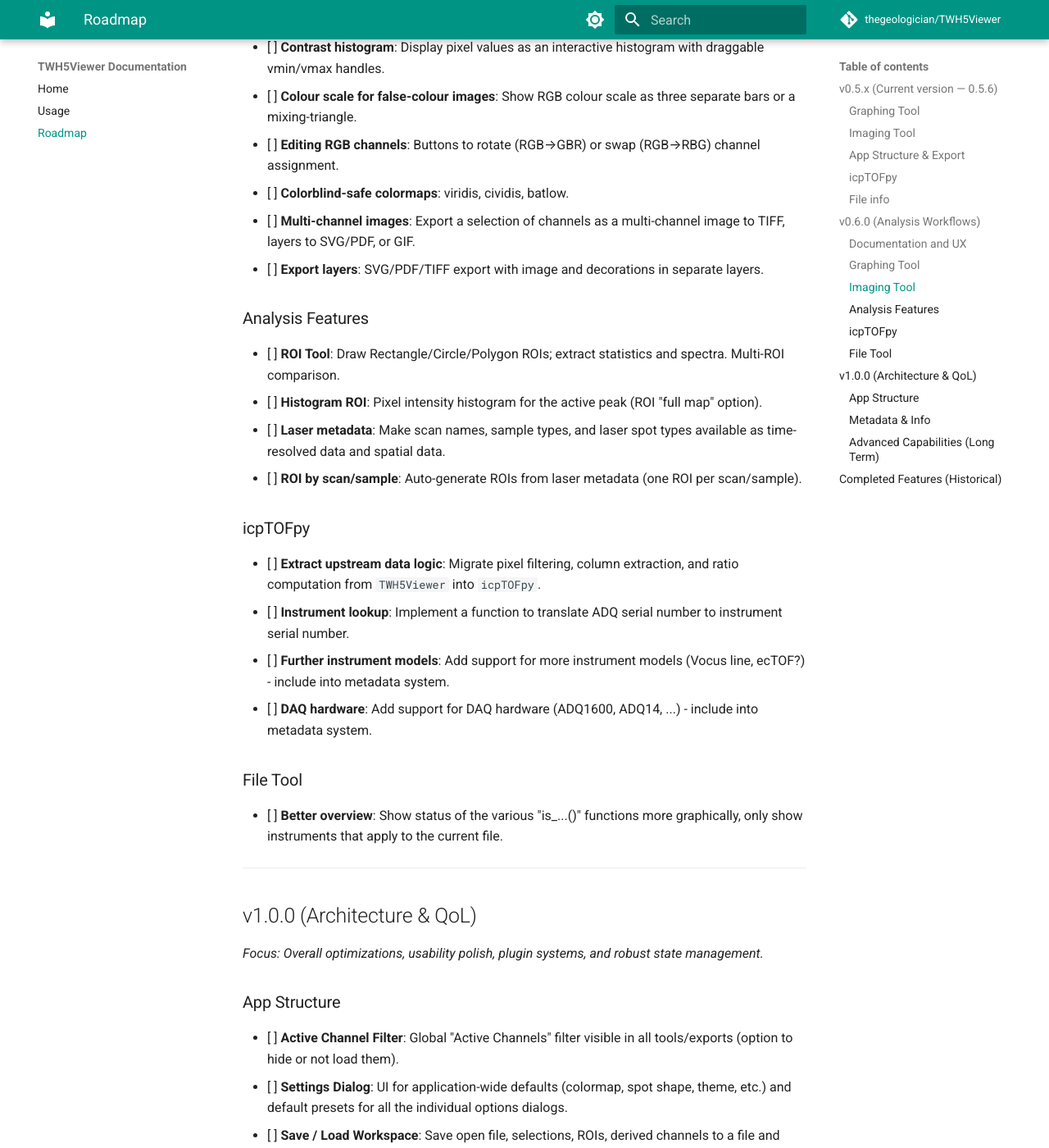
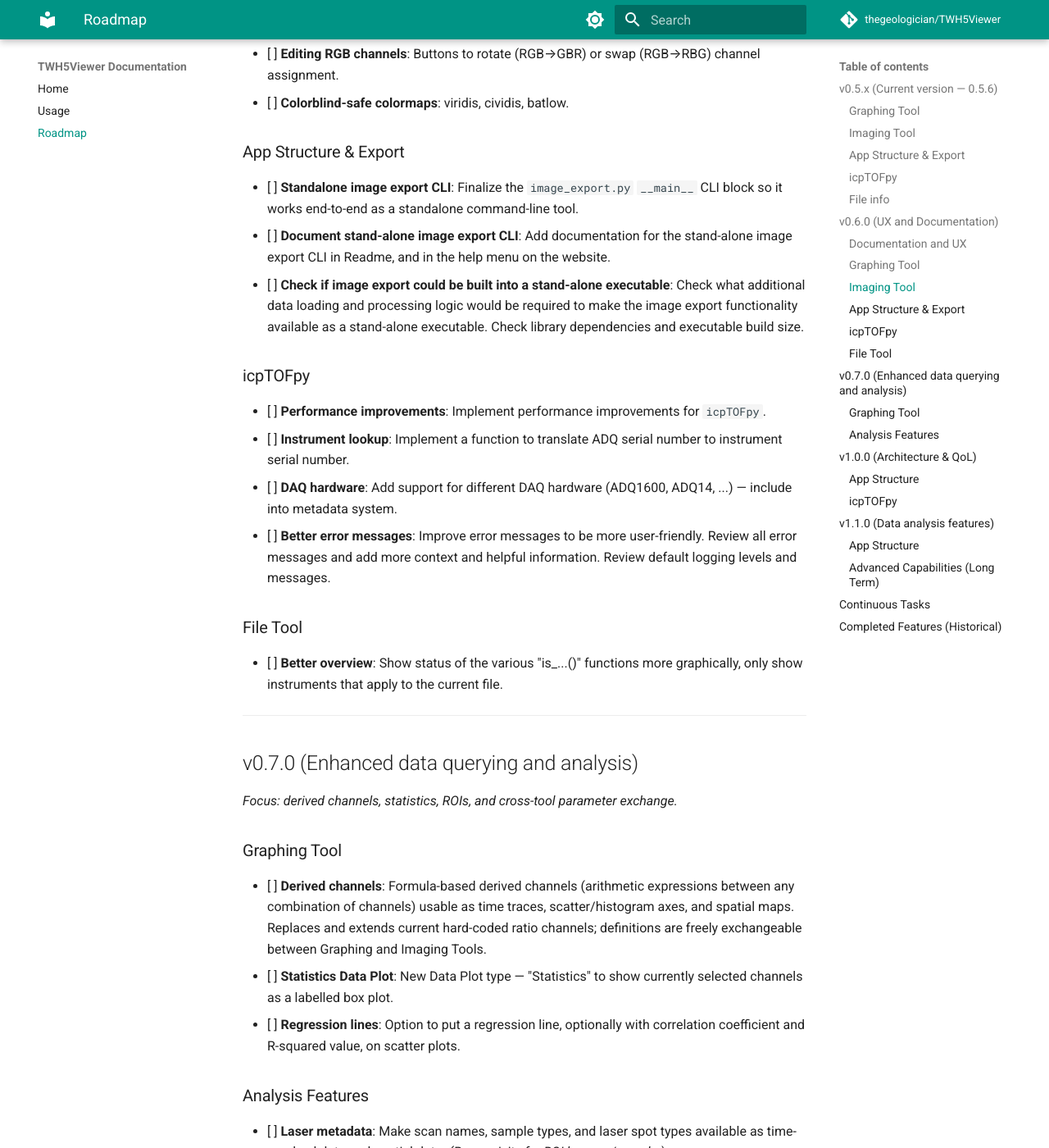
Before and after one commit to thegeologician/TWH5Viewer, an MkDocs documentation site: the page built from docs/ROADMAP.md, in a window 1280 px wide and 1400 px high, scrolled down 3043 px. Shown: the whole window at 82% size. Built offline with MkDocs 1.6.1 and Material for MkDocs 9.7.7, drawn with Linux system fonts in a browser that asks for light colours; comment, search, counter and statistics services are not loaded; some of the changed text lies outside the part shown.

Commit message:
chore: sync docs from TWH5Viewer-dev

```diff
--- a/docs/ROADMAP.md
+++ b/docs/ROADMAP.md
@@ -20,11 +20,8 @@ Known bugs and issues are tracked in [BUGS.md](BUGS.md).
 ### Imaging Tool
 - [x] **Metadata channels as spatial maps**: Metadata channels (e.g. gas flow, pressure, temperature logged per buf/write) can now be selected in the imaging tool channel picker and rendered as spatial colour maps. Values are joined to spot rows via `WriteIndex × nbr_bufs + BufIndex`. *(v0.5.6)*
 - [x] **Correct Y-axis orientation**: Image Y-axis is now inverted so the first scan line appears at the top. *(v0.5.6)*
-- [ ] **Interpolated output extent**: Clip numerical output and interpolated image export to the extent of the actual spot locations + 1/2 spot size.
-- [ ] **Interpolated image export**: Export an interpolated image where pixel values are interpolated between raw data points. Include interpolation method (bilinear, bicubic) and resolution options.
 
 ### App Structure & Export
-- [ ] **Standalone image export CLI**: Finalize and document the `image_export.py` `__main__` CLI block so it works end-to-end as a standalone command-line tool.
 - [ ] **Image export completeness**: Ensure `image_export.py` supports every option exposed in the Export dialog.
 
 ### icpTOFpy
@@ -38,8 +35,8 @@ Known bugs and issues are tracked in [BUGS.md](BUGS.md).
 
 ---
 
-## v0.6.0 (Analysis Workflows)
-*Focus: ROIs, derived channels, statistics, and cross-tool parameter exchange.*
+## v0.6.0 (UX and Documentation)
+*Focus: Improve UX, documentation, and export completeness.*
 
 ### Documentation and UX
 - [ ] **Online Docs**: Expand Usage information with more explanations of all the different options and screenshots.
@@ -47,70 +44,98 @@ Known bugs and issues are tracked in [BUGS.md](BUGS.md).
 - [ ] **Help option**: Add a help option to the menu bar that opens the online docs.
 - [ ] **Better "About" dialog**: Add a "About" dialog that shows the version number, the author, and the license. Include a link to the website.
 - [ ] **App icon and splash screen**: Add an app icon and a splash screen (Nuitka or in python?). Add TW logo to the About screen.
-- [ ] **Dark mode**: Add dark mode / light mode support.
+- [ ] **App-wide theme**: System default / dark / light theme for the whole Qt application (menus, dialogs, and plot backgrounds), independent of the per-plot style set in Plot Options.
+- [ ] **Basic keyboard shortcuts**: Common actions (Ctrl+O open file, Ctrl+W close file, etc.).
+- [ ] **Search/Filter**: Search box for Metadata and HDF5 Structure trees.
+- [ ] **User Preferences**: Save/restore "Expanded Groups" tree state between sessions.
 
 ### Graphing Tool
-- [ ] **Derived parameters**: Formula-based derived channels freely exchangeable and usable in both Graphing and Imaging Tools.
-- [ ] **"Universal" derived channels**: Allow for complex, mathematical formula calculations between channels, progressing past hard-coded ratios.
-- [ ] **Statistics Data Plot**: New Data Plot type — "Statistics" to show currently selected channels as a labelled box plot.
-- [ ] **Time range quick stats**: When a time range is selected in time trace view, show quick stats for each channel (min, max, mean, std, median, count) in the info box.
-- [ ] **Regression lines**: Option to put a regression line, optionally with correlation coefficient and R-squared value, on scatter plots.
-- [ ] **Derived time traces**: Calculated time traces from existing parameters.
 - [ ] **Automatic labels**: String metadata (scan/sample names) plotted along the time axis.
+- [ ] **Time range quick stats**: When a time range is selected in time trace view, show quick stats (min, max, mean, std, median, count) for each selected channel in the info box.
 - [ ] **Performance improvements**: Implement decimation for the heatmap, similar to the approach for the time traces outlined in [Performance Optimizations](plot_performance_optimizations.md). Is something similar possible for the other plots, is it sensible? For scatter plot or histogram plot, maybe sub-sample to manageable amount of randomly sampled data points.
 - [ ] **Bulk-selection of channels**: Allow for bulk-selection of channels in the channel selector (select one, Shift-select the last, allow to toggle all in between).
 
 ### Imaging Tool
+- [ ] **Interpolated output extent**: Clip numerical output and interpolated image export to the extent of the actual spot locations + 1/2 spot size.
+- [ ] **Interpolated image export**: Export an interpolated image where pixel values are interpolated between raw data points. Include interpolation method (bilinear, bicubic) and resolution options.
+- [ ] **Multi-channel images**: Export a selection of channels as a multi-channel image to TIFF, layers to SVG/PDF, or GIF.
+- [ ] **Export layers**: SVG/PDF/TIFF export with image and decorations in separate layers.
 - [ ] **Contrast histogram**: Display pixel values as an interactive histogram with draggable vmin/vmax handles.
 - [ ] **Colour scale for false-colour images**: Show RGB colour scale as three separate bars or a mixing-triangle.
 - [ ] **Editing RGB channels**: Buttons to rotate (RGB→GBR) or swap (RGB→RBG) channel assignment.
 - [ ] **Colorblind-safe colormaps**: viridis, cividis, batlow.
-- [ ] **Multi-channel images**: Export a selection of channels as a multi-channel image to TIFF, layers to SVG/PDF, or GIF.
-- [ ] **Export layers**: SVG/PDF/TIFF export with image and decorations in separate layers.
 
-### Analysis Features
-- [ ] **ROI Tool**: Draw Rectangle/Circle/Polygon ROIs; extract statistics and spectra. Multi-ROI comparison.
-- [ ] **Histogram ROI**: Pixel intensity histogram for the active peak (ROI "full map" option).
-- [ ] **Laser metadata**: Make scan names, sample types, and laser spot types available as time-resolved data and spatial data.
-- [ ] **ROI by scan/sample**: Auto-generate ROIs from laser metadata (one ROI per scan/sample).
+### App Structure & Export
+- [ ] **Standalone image export CLI**: Finalize the `image_export.py` `__main__` CLI block so it works end-to-end as a standalone command-line tool.
+- [ ] **Document stand-alone image export CLI**: Add documentation for the stand-alone image export CLI in Readme, and in the help menu on the website.
+- [ ] **Check if image export could be built into a stand-alone executable**: Check what additional data loading and processing logic would be required to make the image export functionality available as a stand-alone executable. Check library dependencies and executable build size.
 
 ### icpTOFpy
-- [ ] **Extract upstream data logic**: Migrate pixel filtering, column extraction, and ratio computation from `TWH5Viewer` into `icpTOFpy`.
+- [ ] **Performance improvements**: Implement performance improvements for `icpTOFpy`.
 - [ ] **Instrument lookup**: Implement a function to translate ADQ serial number to instrument serial number.
-- [ ] **Further instrument models**: Add support for more instrument models (Vocus line, ecTOF?) - include into metadata system.
-- [ ] **DAQ hardware**: Add support for DAQ hardware (ADQ1600, ADQ14, ...) - include into metadata system.
+- [ ] **DAQ hardware**: Add support for different DAQ hardware (ADQ1600, ADQ14, ...) — include into metadata system.
+- [ ] **Better error messages**: Improve error messages to be more user-friendly. Review all error messages and add more context and helpful information. Review default logging levels and messages.
 
 ### File Tool
 - [ ] **Better overview**: Show status of the various "is_...()" functions more graphically, only show instruments that apply to the current file.
 
 ---
 
+## v0.7.0 (Enhanced data querying and analysis)
+*Focus: derived channels, statistics, ROIs, and cross-tool parameter exchange.*
+
+### Graphing Tool
+- [ ] **Derived channels**: Formula-based derived channels (arithmetic expressions between any combination of channels) usable as time traces, scatter/histogram axes, and spatial maps. Replaces and extends current hard-coded ratio channels; definitions are freely exchangeable between Graphing and Imaging Tools.
+- [ ] **Statistics Data Plot**: New Data Plot type — "Statistics" to show currently selected channels as a labelled box plot.
+- [ ] **Regression lines**: Option to put a regression line, optionally with correlation coefficient and R-squared value, on scatter plots.
+
+### Analysis Features
+- [ ] **Laser metadata**: Make scan names, sample types, and laser spot types available as time-resolved data and spatial data. *(Prerequisite for ROI by scan/sample.)*
+- [ ] **ROI Tool**: Draw Rectangle/Circle/Polygon ROIs; extract statistics and spectra. Multi-ROI comparison.
+- [ ] **Histogram ROI**: Pixel intensity histogram for the active peak (ROI "full map" option).
+- [ ] **ROI by scan/sample**: Auto-generate ROIs from laser metadata (one ROI per scan/sample). *Requires Laser metadata.*
+
+---
+
 ## v1.0.0 (Architecture & QoL)
-*Focus: Overall optimizations, usability polish, plugin systems, and robust state management.*
+*Focus: Overall optimizations, usability polish, and robust state management.*
 
 ### App Structure
+- [ ] **Settings Dialog**: UI for application-wide defaults (colormap, spot shape, theme, etc.) and default presets for all the individual options dialogs.
+- [ ] **Recent Files**: "Open Recent" menu item.
 - [ ] **Active Channel Filter**: Global "Active Channels" filter visible in all tools/exports (option to hide or not load them).
-- [ ] **Settings Dialog**: UI for application-wide defaults (colormap, spot shape, theme, etc.) and default presets for all the individual options dialogs.
+- [ ] **Undo/redo system**: Command pattern for all state-mutating operations.
+
+### icpTOFpy
+- [ ] **Extract upstream data logic**: Migrate pixel filtering, column extraction, and ratio computation from `TWH5Viewer` into `icpTOFpy`.
+
+---
+
+## v1.1.0 (Data analysis features)
+*Focus: Data analysis features and application enhancements.*
+
+### App Structure
 - [ ] **Save / Load Workspace**: Save open file, selections, ROIs, derived channels to a file and restore.
-- [ ] **Keyboard shortcuts**: Common actions (Ctrl+O, Ctrl+W, etc.).
-- [ ] **Undo/redo system**: Command pattern for all state-mutating operations.
+- [ ] **Save derived channel definitions**: Persist ratio/RGB/formula definitions to disk.
+- [ ] **Status indicators**: "Unsaved changes" / "read-only" indicators in status bar.
 - [ ] **Plugin System**: Run custom Python scripts on loaded data.
-- [ ] **Save derived channel definitions**: Persist ratio/RGB/formula definitions to disk.
-- [ ] **Recent Files**: "Open Recent" menu item.
-- [ ] **Status indicators**: "Unsaved changes" / "read-only" indicators in status bar.
-
-### Metadata & Info
-- [ ] **Search/Filter**: Search box for Metadata and HDF5 Structure trees.
-- [ ] **User Preferences**: Save/restore "Expanded Groups" tree state between sessions.
-- [ ] **FIB data**: Handle fibTOF data properly.
 
 ### Advanced Capabilities (Long Term)
 - [ ] **Peak integration**: Show time trace for interactively defined integration window; calculate area.
 - [ ] **Multi-file overlay**: Compare spectra or time traces from multiple open files.
 - [ ] **Mass calibration viewer**: Visualize/edit calibration curves; plot peak position over time.
 - [ ] **Image annotations**: Text, arrows, shapes as toggleable overlays.
+- [ ] **Overlay images**: Overlay multiple channels or false-colour images as a new composite view.
+- [ ] **Segmented Image data**: Handle Image data with an additional dimension, usually in Segments.
+- [ ] **FIB Images**: Handle fibTOF images properly.
 - [ ] **2.5D and 3D visualization**: Slider to scroll through coordinates (2.5D) or 3D voxel plot.
-- [ ] **Overlay images**: Overlay multiple channels or false-colour images as a new composite view.
+
+---
+
+## Continuous Tasks
+*These items have no fixed target version and are worked on incrementally as opportunities arise.*
+
+- **More instruments and TPS parameters** *(icpTOFpy)*: Extend the range of recognised instruments (Vocus range, EI?, Quantistar variants) and add more instrument-specific TPS parameters. Standardise the way the masterlists are generated from `tps1rc.cfg` files.
 
 ---
 
```
Also changed, not shown: CHANGELOG.md (+3 -0 lines), docs/index.md (+1 -1 lines).
